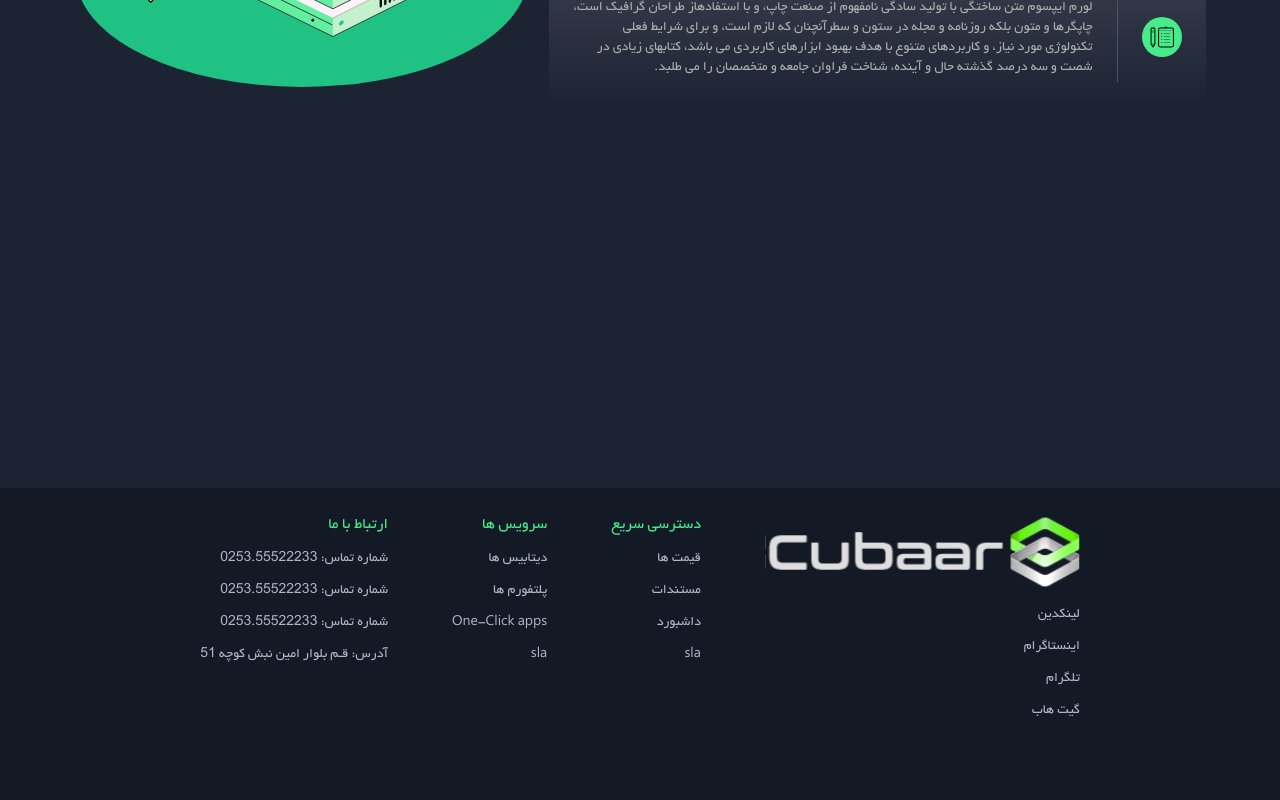
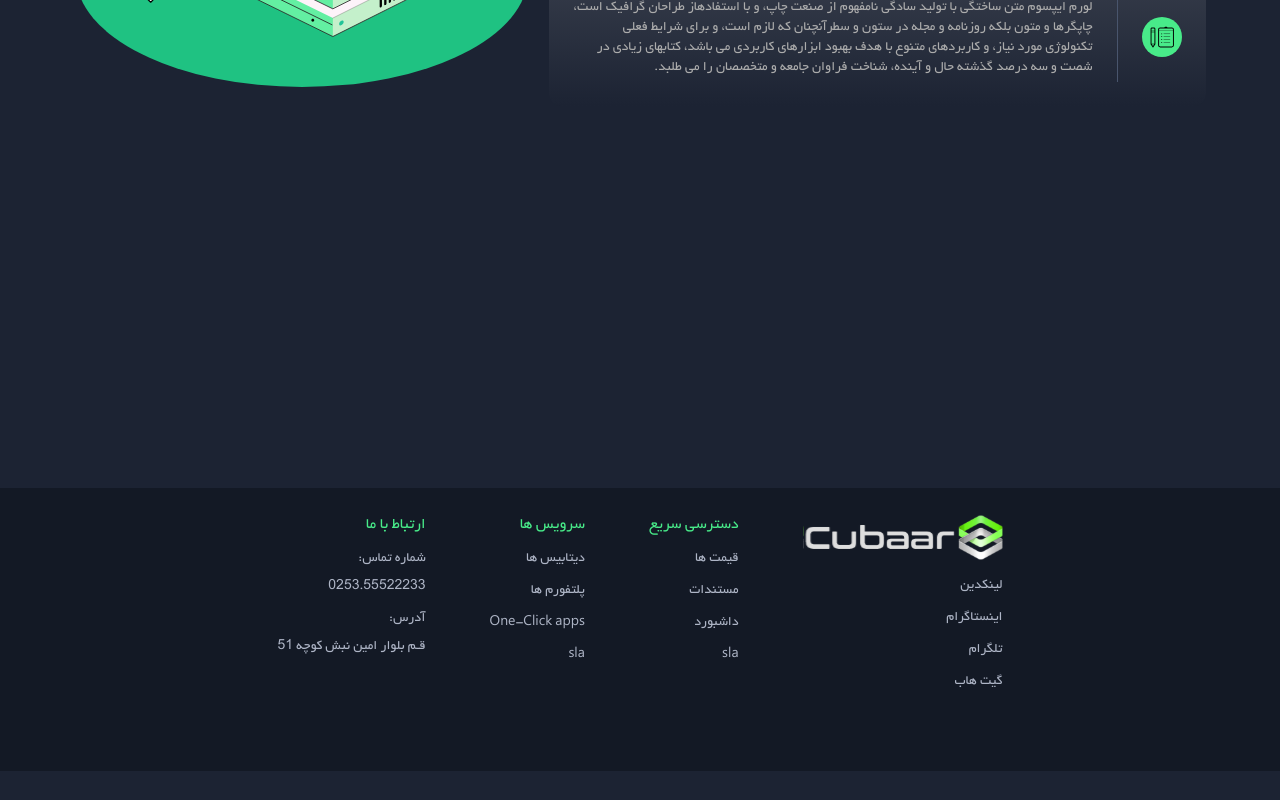
Before and after one commit to jafarabady/rasa-landing, a React (Vite) app: page / in a window 1280 px wide. Shown: the part 4261-5061 px from the top of the page. After the commit the page ends 5032 px from the top, so only its background shows below. Built offline with nearby package versions, Linux system fonts and the light colour scheme.

Commit message:
fix: fix some issues

```diff
--- a/src/components/Footer/index.jsx
+++ b/src/components/Footer/index.jsx
@@ -1,40 +1,48 @@
-import React from 'react'
 import Container from '../Container'
 import logo from '../../assets/images/cubaar-logo.svg'
+import { media, quickAccess, services } from '../../lib'
+import { Link } from 'react-router-dom'
 
 function Footer() {
   return (
     <div className="w-full bg-dark pt-6 pb-20 mt-72">
-      <Container className="flex flex-col md:flex-row gap-16 justify-center items-start px-14 md:px-4">
+      <Container className="flex flex-col md:flex-row gap-16 justify-center items-start !px-14 md:px-4">
         <div className=" flex flex-col gap-3">
-          <div className="w-full">
+          <div className="min-w-[200px] max-w-[200px]">
             <img className="" src={logo} alt="cubaar-logo" />
           </div>
-          <div className="text-sm text-[#AEB5C6]">لینکدین</div>
-          <div className="text-sm text-[#AEB5C6]">اینستاگرام </div>
-          <div className="text-sm text-[#AEB5C6]">تلگرام</div>
-          <div className="text-sm text-[#AEB5C6]">گیت هاب</div>
+          {media.map((item) => (
+            <Link className="text-sm text-gray" to={item.url}>
+              {item.title}
+            </Link>
+          ))}
         </div>
         <div className=" flex flex-col gap-3">
           <div className=" text-primary">دسترسی سریع</div>
-          <div className="text-sm text-[#AEB5C6]">قیمت ها</div>
-          <div className="text-sm text-[#AEB5C6]">مستندات</div>
-          <div className="text-sm text-[#AEB5C6]">داشبورد</div>
-          <div className="text-sm text-[#AEB5C6]">sla</div>
+          {quickAccess.map((item) => (
+            <Link className="text-sm text-gray" to={item.url}>
+              {item.title}
+            </Link>
+          ))}
         </div>
         <div className=" flex flex-col gap-3">
           <div className=" text-primary">سرویس ها</div>
-          <div className="text-sm text-[#AEB5C6]">دیتابیس ها</div>
-          <div className="text-sm text-[#AEB5C6]">پلتفورم ها</div>
-          <div className="text-sm text-[#AEB5C6]">One-Click apps</div>
-          <div className="text-sm text-[#AEB5C6]">sla</div>
+          {services.map((item) => (
+            <Link className="text-sm text-gray" to={item.url}>
+              {item.title}
+            </Link>
+          ))}
         </div>
         <div className=" flex flex-col gap-3">
           <div className=" text-primary"> ارتباط با ما</div>
-          <div className="text-sm text-[#AEB5C6]">شماره تماس: 0253.55522233</div>
-          <div className="text-sm text-[#AEB5C6]">شماره تماس: 0253.55522233</div>
-          <div className="text-sm text-[#AEB5C6]">شماره تماس: 0253.55522233</div>
-          <div className="text-sm text-[#AEB5C6]">آدرس: قـم بلوار امین نبش کوچه 51</div>
+          <div className="flex flex-col gap-2 text-sm text-gray">
+            <div>شماره تماس:</div>
+            <div>0253.55522233</div>
+          </div>
+          <div className="flex flex-col gap-2 text-sm text-gray">
+            <div>آدرس:</div>
+            <div>قـم بلوار امین نبش کوچه 51</div>
+          </div>
         </div>
       </Container>
     </div>
--- a/src/features/Dashboard/components/CreatingProject/ProjectCard/index.jsx
+++ b/src/features/Dashboard/components/CreatingProject/ProjectCard/index.jsx
@@ -3,14 +3,14 @@ import first from '../../../../../assets/images/first-step-project.svg'
 function ProjectCard({ text, stepText, icon }) {
   return (
     <div className="-z-10 max-w-[660px] relative project-card rounded-xl py-6 px-6 flex justify-start items-center gap-6">
-      <div className="absolute border-[1.5px] border-[#626A7D] bg-[#0CAE7433] -top-[14%] right-[2%] py-1 px-2 rounded-full">
+      <div className="absolute border-[1.5px] border-badgeBorder bg-bgBadge -top-[14%] right-[2%] py-1 px-2 rounded-full">
         {stepText || 'مرحله اول'}
       </div>
       <div className="w-10 h-10 rounded-full bg-primary flex items-center justify-center">
         <img src={icon || first} alt="icon-steps" className="w-6 h-6" />
       </div>
-      <div className="w-[1px] h-[90px] bg-[#49556D]" />
-      <div className="max-w-[520px] w-full text-[#ACACAC] text-sm">{text}</div>
+      <div className="w-[1px] h-[90px] bg-borderGray" />
+      <div className="max-w-[520px] w-full text-projectCardTitle text-sm">{text}</div>
     </div>
   )
 }
--- a/src/features/Dashboard/components/Pricing/TableDesktop/index.jsx
+++ b/src/features/Dashboard/components/Pricing/TableDesktop/index.jsx
@@ -1,25 +1,25 @@
 const headColumnColors = [
-  'bg-[#2E3846]',
-  'bg-[#232F3D]',
-  'bg-[#2E3846]',
-  'bg-[#232F3D]',
-  'bg-[#2E3846]',
-  'bg-[#232F3D]',
-  'bg-[#2E3846]',
-  'bg-[#232F3D]',
-  'bg-[#2E3846]',
+  'bg-oddHeaderColumn',
+  'bg-evenHeaderColumn',
+  'bg-oddHeaderColumn',
+  'bg-evenHeaderColumn',
+  'bg-oddHeaderColumn',
+  'bg-evenHeaderColumn',
+  'bg-oddHeaderColumn',
+  'bg-evenHeaderColumn',
+  'bg-oddHeaderColumn',
 ]
 
 const bodyColumnColors = [
-  'bg-[#273140]',
-  'bg-[#1c2333]',
-  'bg-[#273140]',
-  'bg-[#1c2333]',
-  'bg-[#273140]',
-  'bg-[#1c2333]',
-  'bg-[#273140]',
-  'bg-[#1c2333]',
-  'bg-[#273140]',
+  'bg-oddBgBodyTable',
+  'bg-evenBgBodyTable',
+  'bg-oddBgBodyTable',
+  'bg-evenBgBodyTable',
+  'bg-oddBgBodyTable',
+  'bg-evenBgBodyTable',
+  'bg-oddBgBodyTable',
+  'bg-evenBgBodyTable',
+  'bg-oddBgBodyTable',
 ]
 
 const columns = [
@@ -113,13 +113,13 @@ const TableDesktop = () => {
                     >
                       <div className={` ${isFirst ? 'text-start' : 'text-center'}`}>
                         {unit && (
-                          <div className="inline-block text-[10px] font-semibold text-[#6c7280] pl-[2px]">
+                          <div className="inline-block text-[10px] font-semibold text-unit pl-[2px]">
                             {unit}
                           </div>
                         )}
                         <div
                           className={`${highlightPrice ? 'text-primary font-black' : ''} ${
-                            isSubtlePrice ? 'text-[#808592] font-medium' : ''
+                            isSubtlePrice ? 'text-darkgray font-medium' : ''
                           } ${isFirstCol ? 'text-xs ' : ''} inline-block`}
                         >
                           {cell}
--- a/src/features/Dashboard/components/Pricing/TableMobile/index.jsx
+++ b/src/features/Dashboard/components/Pricing/TableMobile/index.jsx
@@ -1,8 +1,8 @@
 function TableMobile() {
   return (
     <div className="w-full grid grid-cols-2 gap-2 pt-14">
-      <div className="flex flex-col bg-[#273140]">
-        <div className="h-24 flex flex-col items-center justify-center text-center bg-[#2E3846] px-4 py-6">
+      <div className="flex flex-col bg-oddBgBodyTable">
+        <div className="h-24 flex flex-col items-center justify-center text-center bg-oddHeaderColumn px-4 py-6">
           <div className="font-bold text-xl">پلتفرم (PaaS)</div>
           <div className="text-sm">رایگان شروع کنید</div>
         </div>
@@ -14,24 +14,24 @@ function TableMobile() {
         <div className="px-4 py-4 ">فضای پشتیبان</div>
       </div>
       <div className="flex flex-col">
-        <div className="text-xl font-bold h-24 flex items-center justify-center text-center bg-[#232f3d] px-4 py-4">
+        <div className="text-xl font-bold h-24 flex items-center justify-center text-center bg-evenHeaderColumn px-4 py-4">
           رایگان
         </div>
         <div className="px-4 text-center py-4 text-primary text-lg font-bold">رایگان</div>
-        <div className="px-4 text-center py-4 text-[#808592] font-bold">رایگان</div>
+        <div className="px-4 text-center py-4 text-darkgray font-bold">رایگان</div>
         <div className="flex items-center justify-center text-center px-4 py-4 gap-[2px]">
-          <span className="text-[#808592] text-xs">MB</span>
+          <span className="text-darkgray text-xs">MB</span>
           <span>128</span>
         </div>
         <div className="flex items-center justify-center text-center px-4 py-4 gap-[2px]">
-          <span className="text-[#808592] text-xs">CORE</span>
+          <span className="text-darkgray text-xs">CORE</span>
           <span>0.12</span>
         </div>
         <div className="px-4 text-center py-4 font-bold">ندارد</div>
         <div className="px-4 text-center py-4 font-bold">ندارد</div>
       </div>
-      <div className="flex flex-col bg-[#273140]">
-        <div className="h-24 flex-col flex items-center justify-center text-center bg-[#2E3846] px-4 py-6">
+      <div className="flex flex-col bg-oddBgBodyTable">
+        <div className="h-24 flex-col flex items-center justify-center text-center bg-oddHeaderColumn px-4 py-6">
           <div className="font-bold text-xl">پلتفرم (PaaS)</div>
           <div className="text-sm">رایگان شروع کنید</div>
         </div>
@@ -43,17 +43,17 @@ function TableMobile() {
         <div className="px-4 py-4 ">فضای پشتیبان</div>
       </div>
       <div className="flex flex-col">
-        <div className="text-xl font-bold h-24 flex  items-center justify-center text-center bg-[#232f3d] px-4 py-4">
+        <div className="text-xl font-bold h-24 flex  items-center justify-center text-center bg-evenHeaderColumn px-4 py-4">
           رایگان
         </div>
         <div className="text-center px-4 py-4 text-primary text-lg font-bold">رایگان</div>
-        <div className="text-center px-4 py-4 text-[#808592] font-bold">رایگان</div>
+        <div className="text-center px-4 py-4 text-darkgray font-bold">رایگان</div>
         <div className="flex items-center justify-center text-center px-4 py-4 gap-[2px]">
-          <span className="text-[#808592] text-xs">MB</span>
+          <span className="text-darkgray text-xs">MB</span>
           <span>128</span>
         </div>
         <div className="flex items-center justify-center text-center px-4 py-4 gap-[2px]">
-          <span className="text-[#808592] text-xs">CORE</span>
+          <span className="text-darkgray text-xs">CORE</span>
           <span>0.12</span>
         </div>
         <div className="text-center px-4 py-4 font-bold">ندارد</div>
--- /dev/null
+++ b/src/lib/index.js
@@ -0,0 +1,19 @@
+const media = [
+  { title: 'لینکدین', url: '' },
+  { title: 'اینستاگرام', url: '' },
+  { title: 'تلگرام', url: '' },
+  { title: 'گیت هاب', url: '' },
+]
+const quickAccess = [
+  { title: 'قیمت ها', url: '' },
+  { title: 'مستندات', url: '' },
+  { title: 'داشبورد', url: '' },
+  { title: 'sla', url: '' },
+]
+const services = [
+  { title: 'دیتابیس ها', url: '' },
+  { title: 'پلتفورم ها', url: '' },
+  { title: 'One-Click apps', url: '' },
+  { title: 'sla', url: '' },
+]
+export { media, quickAccess, services }
--- a/tailwind.config.js
+++ b/tailwind.config.js
@@ -13,6 +13,16 @@ module.exports = {
         secondary: '#1c2333',
         accent: '#176658',
         gray: '#AEB5C6',
+        darkgray: '#808592',
+        oddBgBodyTable: '#273140',
+        evenBgBodyTable: '#1c2333',
+        oddHeaderColumn: '#2E3846',
+        evenHeaderColumn: '#232F3D',
+        badgeBorder: '#626A7D',
+        borderGray: '#49556D',
+        bgBadge: '#0CAE7433',
+        unit: '#6c7280',
+        projectCardTitle: '#ACACAC',
       },
     },
   },
```
